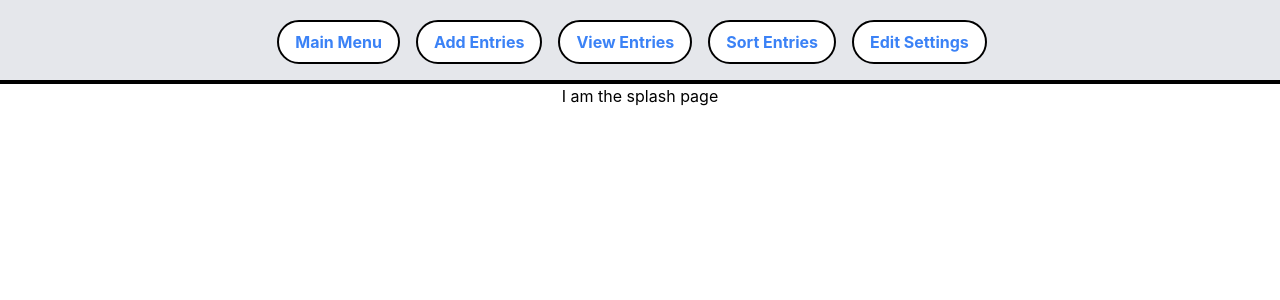
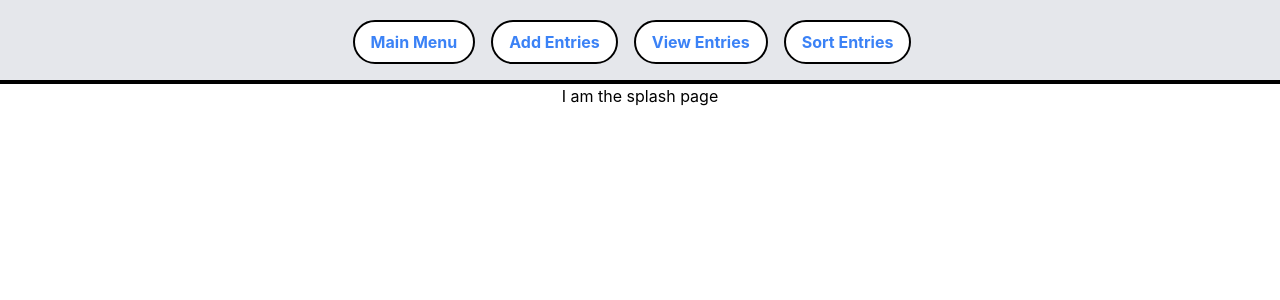
Before and after one commit to annabelsong/MythologyProject, a React (Create React App) app in the folder frontend/304-project/: page / in a window 1280 px wide. Shown: the top 300 px of the page. Built offline with nearby package versions, Linux system fonts and the light colour scheme.

Commit message:
no settings page for real

```diff
--- a/frontend/304-project/src/App.js
+++ b/frontend/304-project/src/App.js
@@ -5,7 +5,6 @@ import SplashPage from './SplashPage';
 import AddPage from './AddPage';
 import ViewPage from './ViewPage';
 import SortPage from './SortPage';
-import SettingsPage from './SettingsPage';
 
 function App() {
   const [currentPage, setCurrentPage] = useState('SplashPage');
@@ -20,8 +19,6 @@ function App() {
         return <ViewPage />;
       case 'SortPage':
         return <SortPage />;
-      case 'SettingsPage':
-        return <SettingsPage />;
       default:
         return null;
     }
@@ -35,7 +32,6 @@ function App() {
           <button className="mr-4 bg-white text-blue-500 rounded-full border-2 border-black px-4 py-2 font-bold" onClick={() => setCurrentPage('AddPage')}>Add Entries</button>
           <button className="mr-4 bg-white text-blue-500 rounded-full border-2 border-black px-4 py-2 font-bold" onClick={() => setCurrentPage('ViewPage')}>View Entries</button>
           <button className="mr-4 bg-white text-blue-500 rounded-full border-2 border-black px-4 py-2 font-bold" onClick={() => setCurrentPage('SortPage')}>Sort Entries</button>
-          <button className="mr-4 bg-white text-blue-500 rounded-full border-2 border-black px-4 py-2 font-bold" onClick={() => setCurrentPage('SettingsPage')}>Edit Settings</button>
         </div>
       </nav>
       <div className="absolute top-20 left-0 bg-black h-1 w-full"></div>
```
